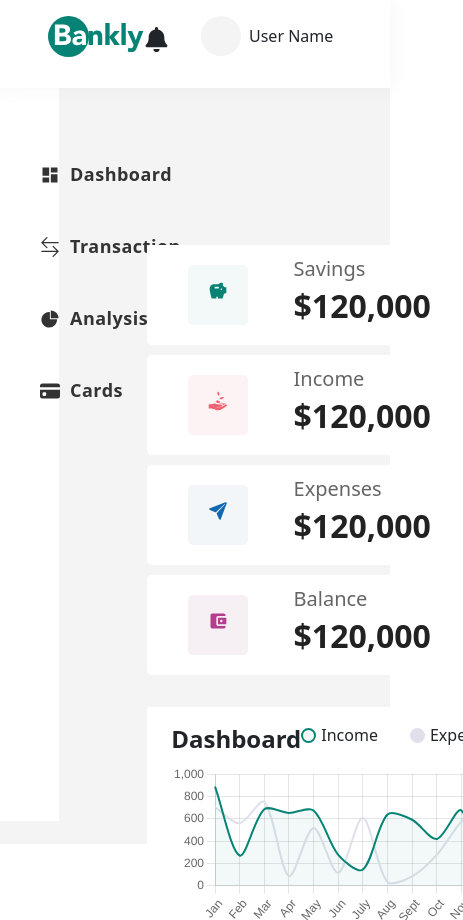
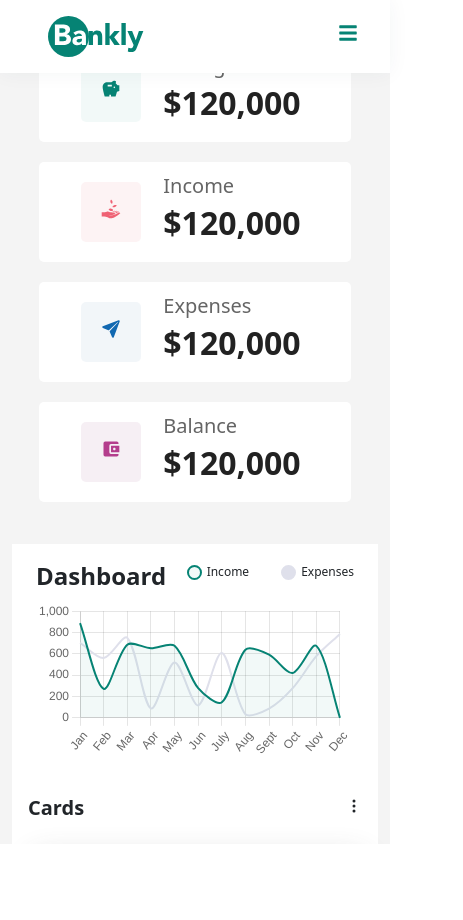
Before and after one commit to okafohenry/dashboard, a React (Create React App) app: page /dashboard in a window 390 px wide. Shown: the whole page, 463 px wide, since content can reach past the window. After the commit the page ends 844 px from the top, so only its background shows below. Built offline with nearby package versions, Linux system fonts and the light colour scheme.

Commit message:
initiated implementation of screen responsiveness

```diff
--- a/package.json
+++ b/package.json
@@ -20,6 +20,7 @@
     "react-chartjs-2": "^4.2.0",
     "react-dom": "^18.1.0",
     "react-icons": "^4.4.0",
+    "react-responsive": "^9.0.0-beta.10",
     "react-router-dom": "^6.3.0",
     "react-scripts": "5.0.1",
     "styled-components": "^5.3.5",
--- a/src/components/_Card.tsx
+++ b/src/components/_Card.tsx
@@ -2,9 +2,11 @@ import styled from 'styled-components';
 import { CurrencyFormatter } from '../utils/currencyFormatter';
 
 const Wrapper = styled.div`
+    min-width: 300px;
     background: #fff;
     height: 100px;
     display: flexbox;
+    flex-grow: 1;
     gap: 10px;
     border-radius: 5px;
     padding: 10px 20px 10px 5px;
@@ -34,6 +36,11 @@ const Wrapper = styled.div`
             color: #222222;
         }
     }
+    @media (max-width: 1020px){
+        padding: 10px 50px 10px 30px;
+        width: 85%;
+        margin: 10px auto;
+    }
 `;
 
 export const Card = (props: any) => {
--- a/src/components/_PageLayout.tsx
+++ b/src/components/_PageLayout.tsx
@@ -5,6 +5,11 @@ import { SideBar } from "./_Sidebar";
 const Wrapper = styled.div`
     background: var(--light-gray);
     height: 100vh;
+
+    @media (max-width: 1020px) {
+        width: 100%;
+        height: 100vh;
+    }
 `;
 
 export const PageLayout = ({children}: any) => {
--- a/src/components/_Sidebar.tsx
+++ b/src/components/_Sidebar.tsx
@@ -41,7 +41,7 @@ const Wrapper = styled.div`
         background: var(--light-gray);
     }
 
-    @media and (max-width: 700px) {
+    @media (max-width: 1020px) {
         display: none;
     }
 `;
--- a/src/components/_Table.tsx
+++ b/src/components/_Table.tsx
@@ -1,4 +1,5 @@
 import styled from "styled-components"
+import { CurrencyFormatter } from "../utils/currencyFormatter";
 
 const Wrapper = styled.div`
     table {
@@ -12,13 +13,15 @@ const Wrapper = styled.div`
         }
         .status {
             display: flex;
-            justify-content: flex-end;
-            width: 2.5rem;
+            justify-content: center;
         }
         tbody{
             tr{
                 td {
-                    padding: 7px 0;
+                    padding: 7px;
+                    overflow: auto;
+                    white-space: nowrap;
+                    overflow: hidden;
                 }
                 .recipient {
                     display: flexbox;
@@ -48,7 +51,11 @@ const Wrapper = styled.div`
                     font-size: 14px;
                 }
                 .failed {
-
+                    padding: 3px 16px;
+                    color: red;
+                    background: pink;
+                    border-radius: 24px;
+                    font-size: 14px;
                 }
             }
         }
@@ -78,7 +85,7 @@ export const Table = ({transactions}: any) => {
                                     <div className="name">{transaction.transaction_name}</div>
                                 </td>
                                 <td>{transaction.transaction_date}</td>
-                                <td>{transaction.transaction_amount}</td>
+                                <td>{CurrencyFormatter.format(transaction.transaction_amount).replace(/(\.|,)00$/g, '')}</td>
                                 <td className="status">
                                     <div className={transaction.transaction_status==="success"? "success": transaction.transaction_status==="pending"? "pending" : "failed"}>{transaction.transaction_status}</div>
                                 </td>
--- a/src/components/desktopNavbar/DesktopNavbar.tsx
+++ b/src/components/desktopNavbar/DesktopNavbar.tsx
@@ -1,6 +1,9 @@
 import Logo from '../../assets/images/logo.svg';
-import {FaBell} from 'react-icons/fa';
+import {FaBars, FaBell} from 'react-icons/fa';
+import { IoClose } from 'react-icons/io5';
 import styled from 'styled-components';
+import { useMediaQuery } from 'react-responsive';
+import { useState } from 'react';
 
 const Wrapper = styled.div`
     width: 100%;
@@ -36,16 +39,47 @@ const Wrapper = styled.div`
                 line-height: 40px;
             }
         }
+        .fa-bars {
+            color: var(--primary-color);
+            font-size: 20px;
+            transition: all 0.5s ease-in-out;
         }
-`
+        .fa-close {
+            color: var(--primary-color);
+            font-size: 25px;
+            transition: all 0.5s ease-in-out;
+        }
+
+        @media (max-width: 1020px){
+            margin-right: 2rem;
+        }
+    }
+`;
+
+
 
 export const DesktopNavbar = () => {
+    const [sideNavDisplay, setSideNavDisplay] = useState(false);
+
+    const isMobile = useMediaQuery({
+        query: "(max-width: 1020px)"
+    });
+
+    const handleSideNavDisplay = () => {
+        setSideNavDisplay(true);
+    }
+    const handleSideNavClose = () => {
+        setSideNavDisplay(false);
+    }
+
     return(
         <Wrapper>
             <div>
                 <img src={Logo} alt="bankly" />
             </div>
             <div className="notification-avatar__container">
+                { !isMobile ?
+                    <>
                         <div className='notification'>
                             <FaBell />
                         </div>
@@ -55,6 +89,13 @@ export const DesktopNavbar = () => {
                             </div>
                             <p>User Name</p>
                         </div>
+                    </> :
+                    <>
+                    {sideNavDisplay ?
+                       <div className="fa-close" onClick={handleSideNavClose}><IoClose /></div> : <div className="fa-bars" onClick={handleSideNavDisplay}><FaBars /></div>
+                    }
+                    </>
+                }
             </div>
         </Wrapper>
     )
--- a/src/pages/dashboard/DashboardStyle.tsx
+++ b/src/pages/dashboard/DashboardStyle.tsx
@@ -15,6 +15,13 @@ export const Wrapper = styled.div`
     }
     .charts-section, .transactions-section {
         margin-top: 2rem;
+    }
+
+    @media (max-width: 1020px) {
+        top: 0;
+        right: 0;
+        width: 100%;
+        height: 100vh;
     }
 
 `;
@@ -64,6 +71,14 @@ export const ChartSection = styled.div`
     .chart_container {
         width: 100%;
         height: 100%;
+        overflow-x: auto;
+    }
+
+    @media (max-width: 1020px){
+        .income-radio, .expense-radio {
+            font-size: 12px;
+            line-height: 24px;
+        }
     }
 `;
 
```
Also changed, not shown: 2 other files (tests, documents, lock files or other folders). Lines whose indentation alone changed are shown as unchanged.
